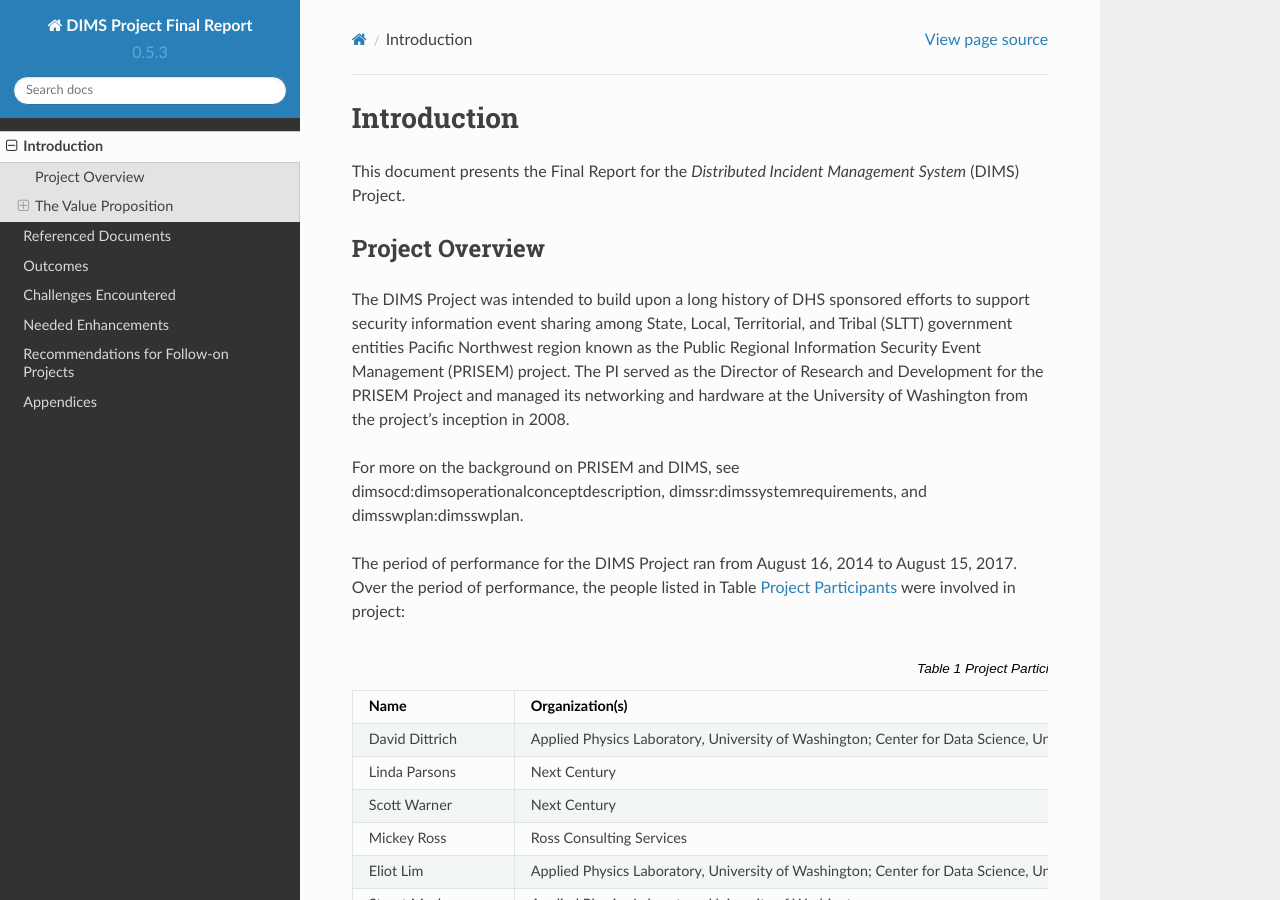
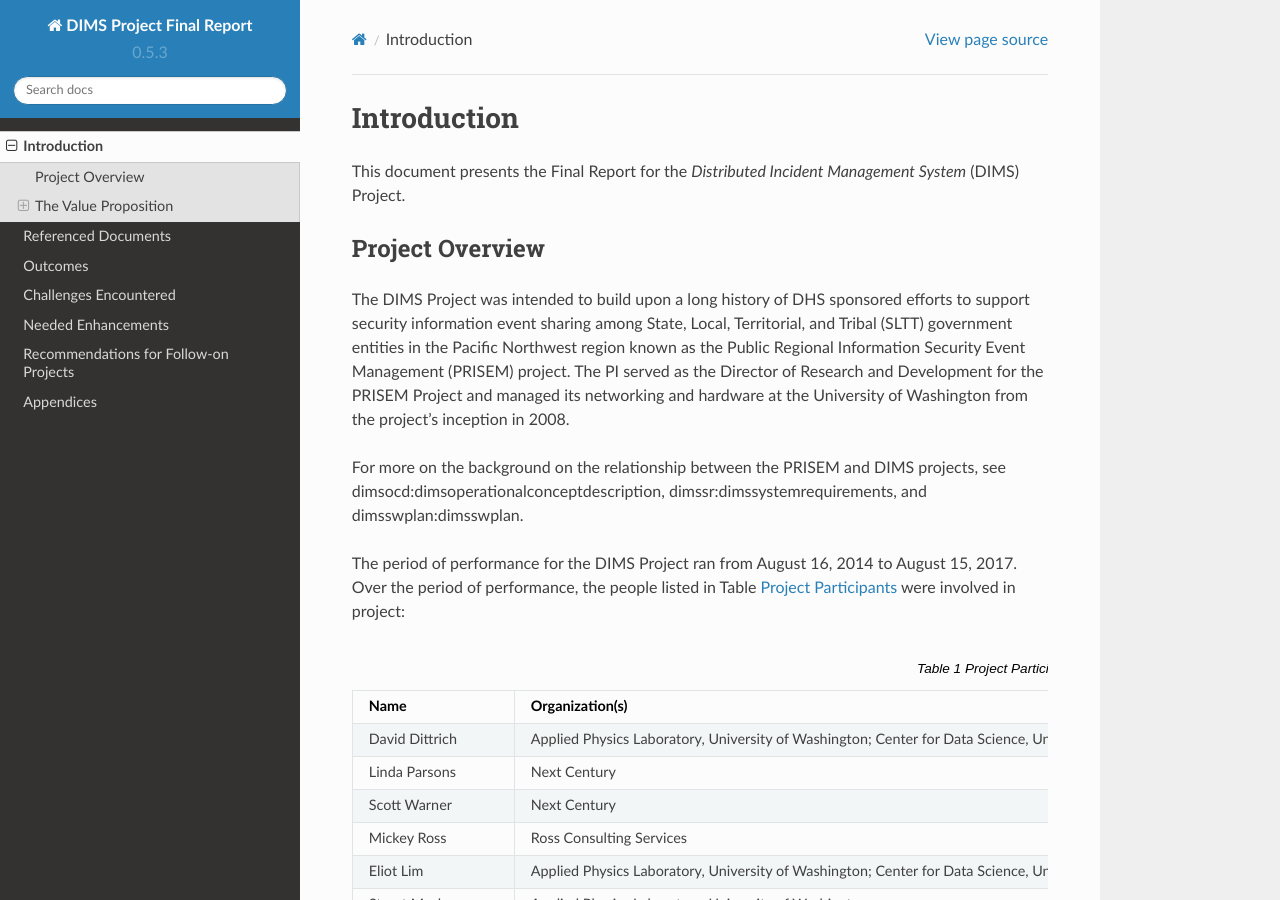
Before and after one commit to uw-dims/dims-finalreport, a Sphinx documentation site: the page built from docs/source/introduction.rst, in a window 1280 px wide and 900 px high. Built offline with Sphinx 7.4.7 and the Read the Docs theme 2.0.0, drawn with Linux system fonts in a browser that asks for light colours; pages that are not in the unit, such as notebooks, are missing from menus; some of the changed text lies outside the part shown.

Commit message:
Fixes after initial review up to "challenges" section

```diff
--- a/docs/source/introduction.rst
+++ b/docs/source/introduction.rst
@@ -11,13 +11,14 @@
 
 The DIMS Project was intended to build upon a long history of DHS sponsored
 efforts to support security information event sharing among State, Local,
-Territorial, and Tribal (SLTT) government entities Pacific Northwest region
+Territorial, and Tribal (SLTT) government entities in the Pacific Northwest region
 known as the Public Regional Information Security Event Management (PRISEM)
 project.  The PI served as the Director of Research and Development for the
 PRISEM Project and managed its networking and hardware at the University of
 Washington from the project's inception in 2008.
 
-For more on the background on PRISEM and DIMS, see
+For more on the background on the relationship between the PRISEM and
+DIMS projects, see
 :ref:`dimsocd:dimsoperationalconceptdescription`,
 :ref:`dimssr:dimssystemrequirements`, and
 :ref:`dimsswplan:dimsswplan`.
```
Also changed, not shown: other parts of docs/source/introduction.rst (+2 -2 lines), docs/source/outcomes.rst (+10 -18 lines).
